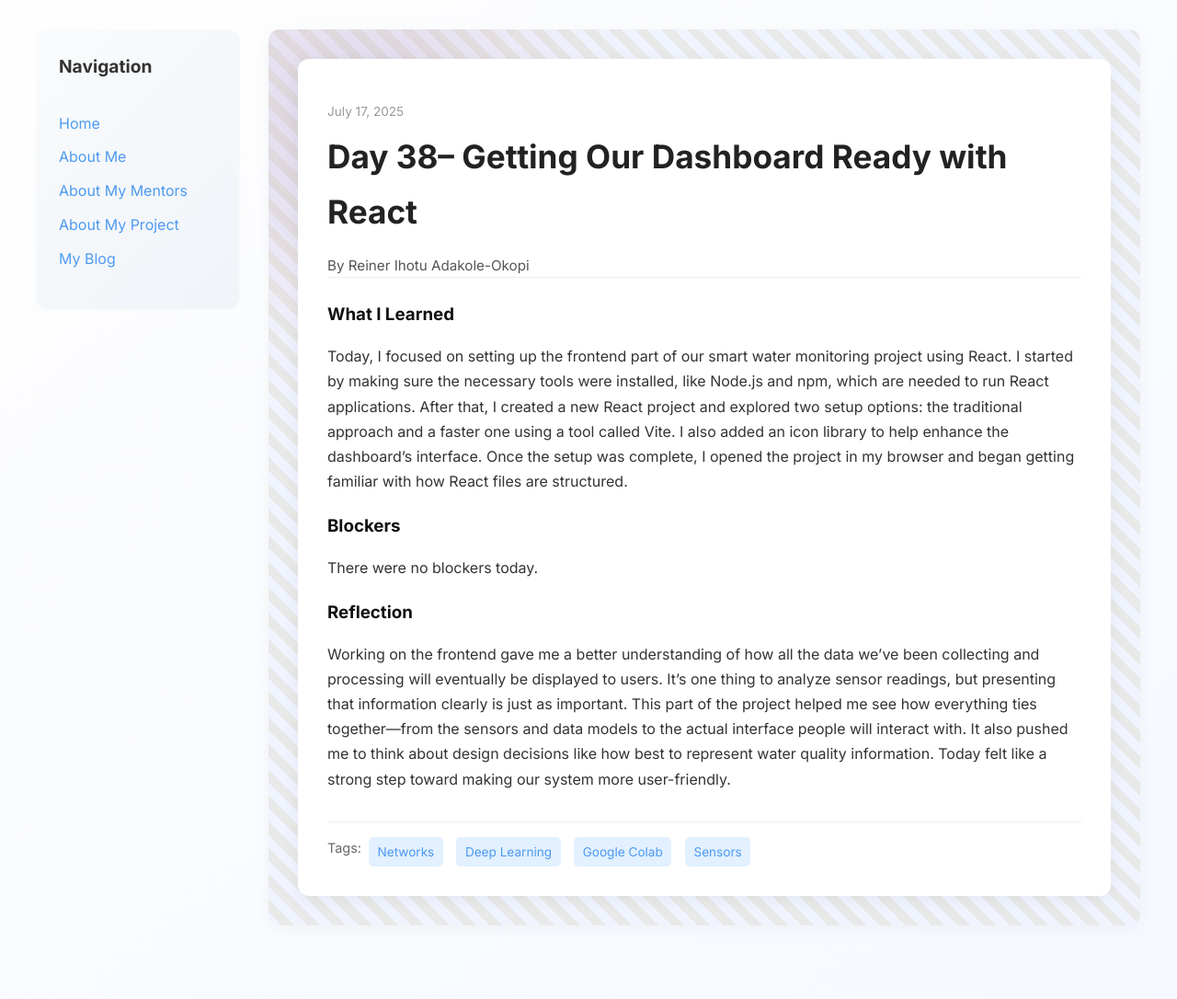
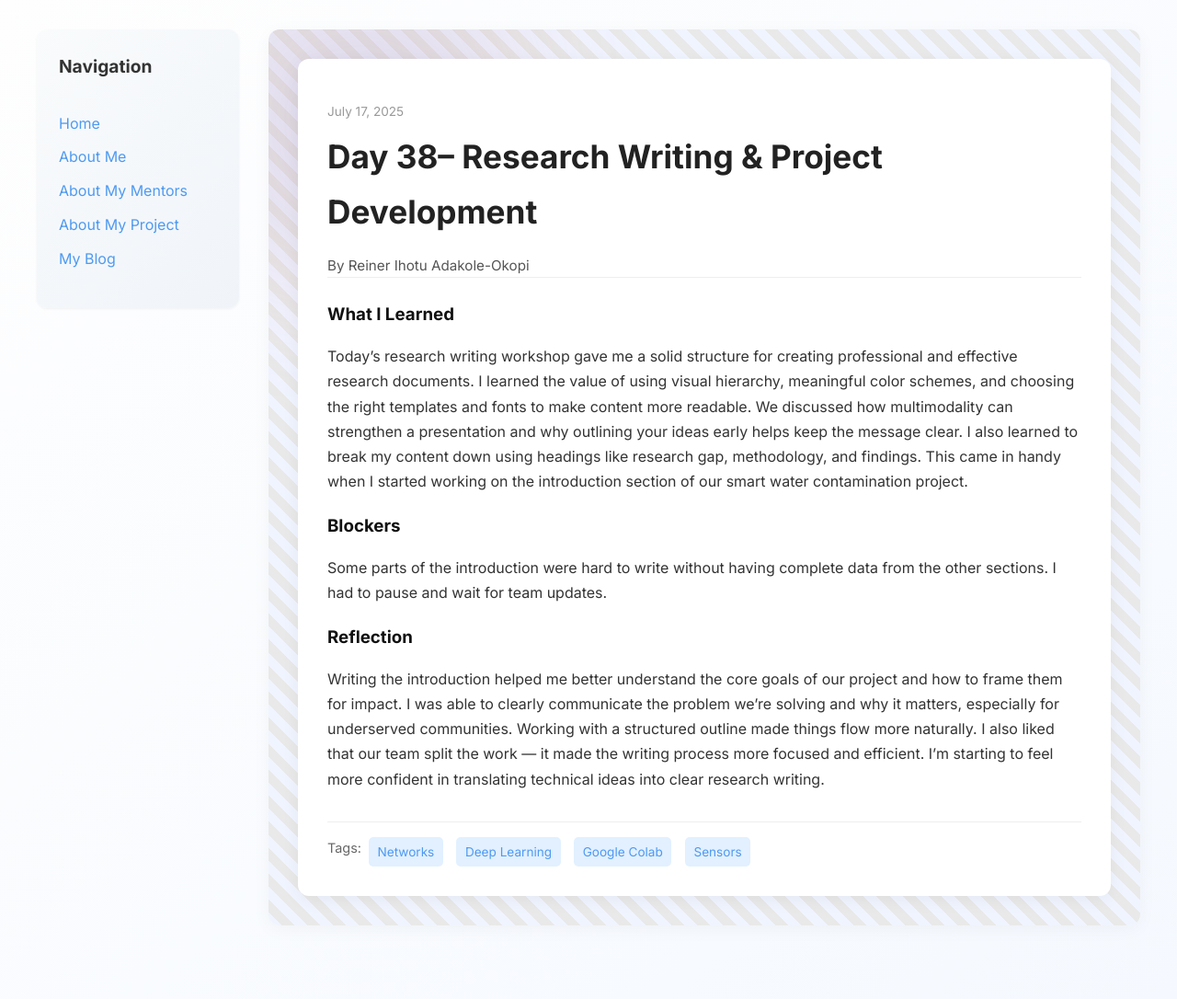
Before and after one commit to Reiner343/Reiner343.github.io, a Jekyll site: the page built from _posts/2025-07-17-day-38.md, in a window 1280 px wide. Shown: the whole page at 92% size. Built offline with Jekyll 4.4.1, drawn with Linux system fonts in a browser that asks for light colours.

Commit message:
Update 2025-07-17-day-38.md

```diff
--- a/_posts/2025-07-17-day-38.md
+++ b/_posts/2025-07-17-day-38.md
@@ -1,17 +1,17 @@
 ---
 layout: post
-title: "Day 38– Getting Our Dashboard Ready with React"
+title: "Day 38– Research Writing & Project Development"
 date: 2025-07-17
 author: Reiner Ihotu Adakole-Okopi
 permalink: /day38.html
 tags: ["Networks", "Deep Learning", "Google Colab", "Sensors"]
 
 what_i_learned: |
-  Today, I focused on setting up the frontend part of our smart water monitoring project using React. I started by making sure the necessary tools were installed, like Node.js and npm, which are needed to run React applications. After that, I created a new React project and explored two setup options: the traditional approach and a faster one using a tool called Vite. I also added an icon library to help enhance the dashboard's interface. Once the setup was complete, I opened the project in my browser and began getting familiar with how React files are structured.
+  Today’s research writing workshop gave me a solid structure for creating professional and effective research documents. I learned the value of using visual hierarchy, meaningful color schemes, and choosing the right templates and fonts to make content more readable. We discussed how multimodality can strengthen a presentation and why outlining your ideas early helps keep the message clear. I also learned to break my content down using headings like research gap, methodology, and findings. This came in handy when I started working on the introduction section of our smart water contamination project.
 
 blockers: |
-  There were no blockers today.
+  Some parts of the introduction were hard to write without having complete data from the other sections. I had to pause and wait for team updates.
 
 reflection: |
-  Working on the frontend gave me a better understanding of how all the data we’ve been collecting and processing will eventually be displayed to users. It’s one thing to analyze sensor readings, but presenting that information clearly is just as important. This part of the project helped me see how everything ties together—from the sensors and data models to the actual interface people will interact with. It also pushed me to think about design decisions like how best to represent water quality information. Today felt like a strong step toward making our system more user-friendly.
+  Writing the introduction helped me better understand the core goals of our project and how to frame them for impact. I was able to clearly communicate the problem we’re solving and why it matters, especially for underserved communities. Working with a structured outline made things flow more naturally. I also liked that our team split the work — it made the writing process more focused and efficient. I’m starting to feel more confident in translating technical ideas into clear research writing.
 ---
```
